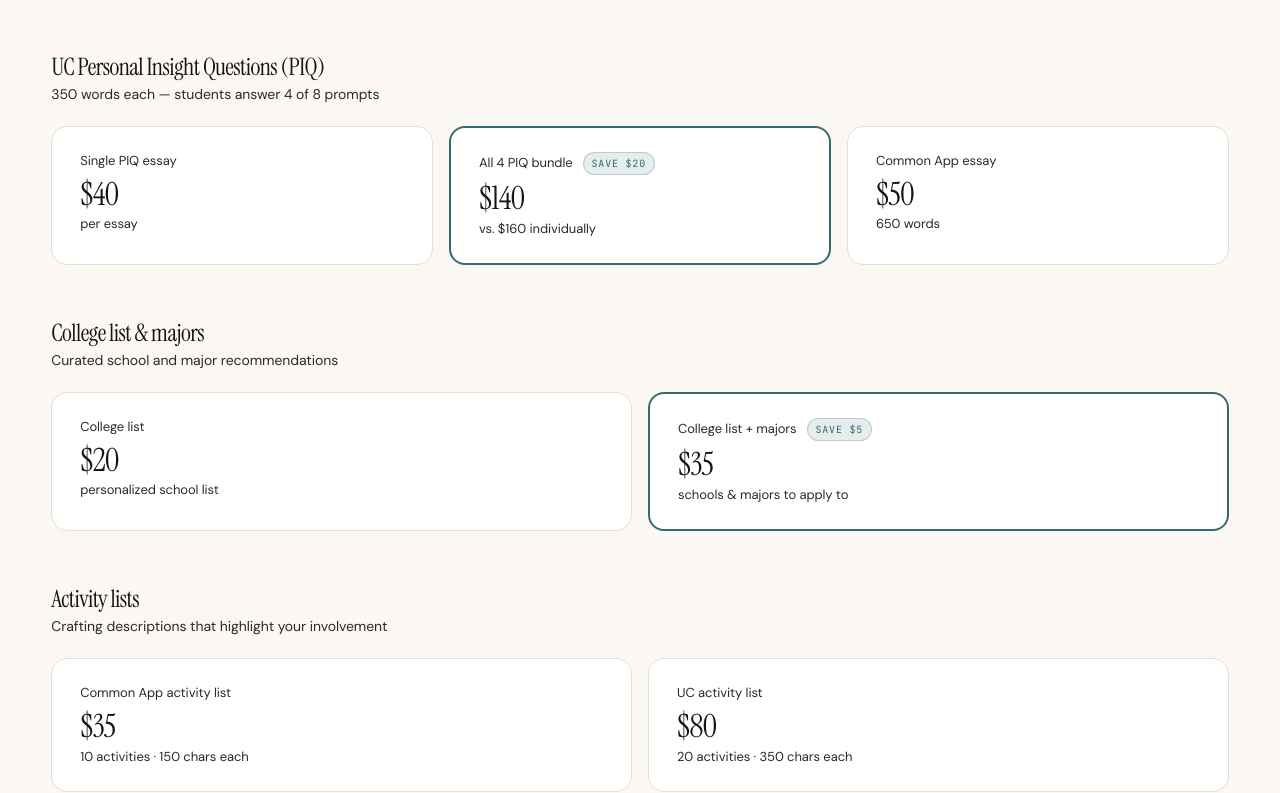
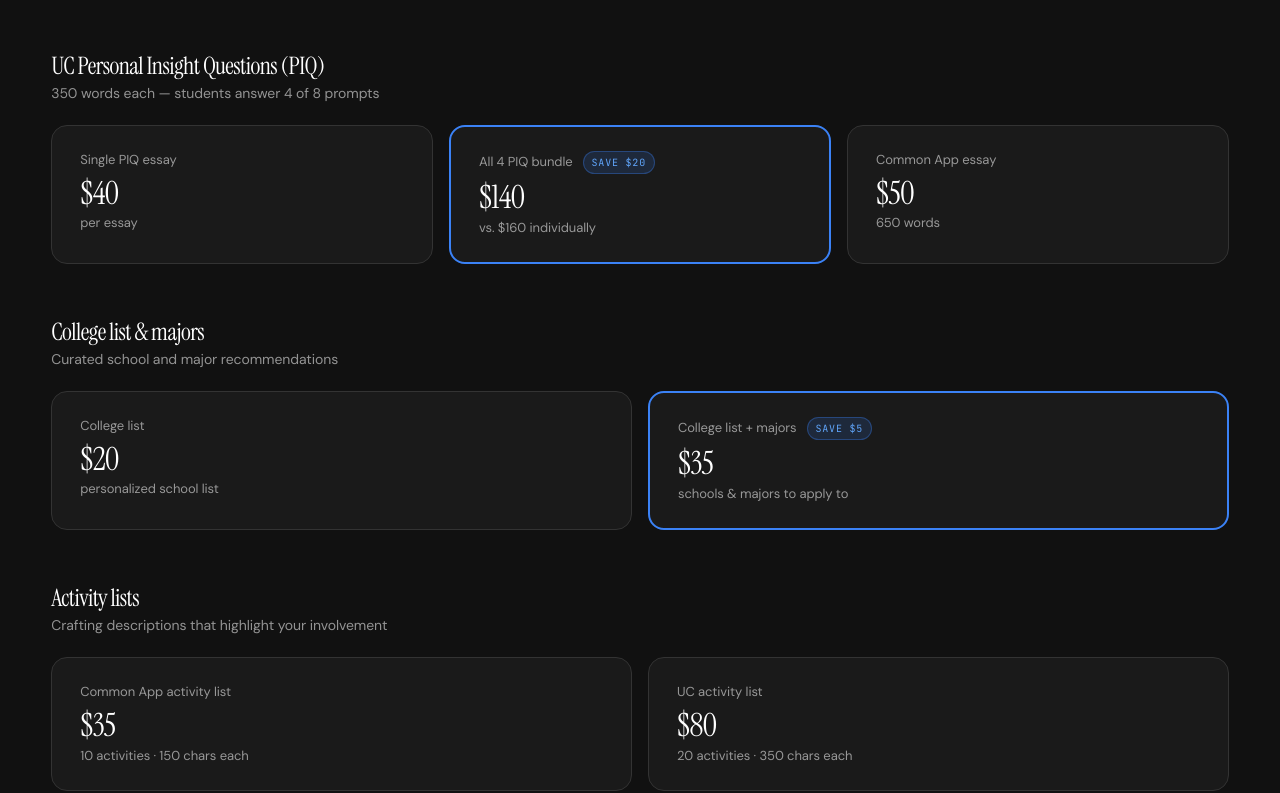
Before and after one commit to hrsinghvi/925admit, a Next.js app: page /pricing in a window 1280 px wide. Shown: the part 974-1767 px from the top of the page. Built offline with nearby package versions, Linux system fonts and the light colour scheme.

Commit message:
style: dark background + blue accents on pricing section

```diff
--- a/app/pricing/page.tsx
+++ b/app/pricing/page.tsx
@@ -30,10 +30,11 @@ const faqJsonLd = {
 }
 
 const cardBase: CSSProperties = {
-  background: 'var(--paper)',
-  border: '1px solid var(--rule)',
+  background: '#1a1a1a',
+  border: '1px solid #333',
   borderRadius: 16,
   padding: '24px 28px',
+  color: '#fff',
 }
 
 const saveBadge: CSSProperties = {
@@ -44,15 +45,23 @@ const saveBadge: CSSProperties = {
   textTransform: 'uppercase',
   padding: '3px 8px',
   borderRadius: 999,
-  background: 'rgba(52,107,110,0.12)',
-  color: 'var(--accent)',
-  border: '1px solid rgba(52,107,110,0.25)',
+  background: 'rgba(59,130,246,0.15)',
+  color: '#60a5fa',
+  border: '1px solid rgba(59,130,246,0.35)',
   marginLeft: 10,
   verticalAlign: 'middle',
 }
 
 const featuredBorder: CSSProperties = {
-  border: '2px solid var(--accent)',
+  border: '2px solid #3b82f6',
+}
+
+const darkHeading: CSSProperties = {
+  color: '#fff',
+}
+
+const darkSub: CSSProperties = {
+  color: 'rgba(255,255,255,0.55)',
 }
 
 export default function PricingPage() {
@@ -79,13 +88,13 @@ export default function PricingPage() {
       </div>
 
       {/* Pricing Sections */}
-      <section className="section">
+      <section style={{ background: '#111', padding: '72px 0' }}>
         <div className="shell" style={{ display: 'flex', flexDirection: 'column', gap: 56 }}>
 
           {/* Supplemental Essays */}
           <div>
-            <h3 className="display" style={{ fontSize: 24, marginBottom: 6 }}>Supplemental essays</h3>
-            <p style={{ fontSize: 14, color: 'var(--ink-2)', marginBottom: 20 }}>
+            <h3 className="display" style={{ fontSize: 24, marginBottom: 6, ...darkHeading }}>Supplemental essays</h3>
+            <p style={{ fontSize: 14, marginBottom: 20, ...darkSub }}>
               Priced by word count — each includes 2 rounds of revision
             </p>
             <div style={{ ...cardBase }}>
@@ -103,8 +112,8 @@ export default function PricingPage() {
                       <td style={{
                         padding: '14px 0',
                         fontSize: 15,
-                        color: 'var(--ink)',
-                        borderBottom: i < arr.length - 1 ? '1px solid var(--rule)' : 'none',
+                        color: 'rgba(255,255,255,0.85)',
+                        borderBottom: i < arr.length - 1 ? '1px solid #333' : 'none',
                       }}>
                         {range}
                       </td>
@@ -112,9 +121,9 @@ export default function PricingPage() {
                         padding: '14px 0',
                         fontSize: 15,
                         fontWeight: 600,
-                        color: 'var(--ink)',
+                        color: '#fff',
                         textAlign: 'right',
-                        borderBottom: i < arr.length - 1 ? '1px solid var(--rule)' : 'none',
+                        borderBottom: i < arr.length - 1 ? '1px solid #333' : 'none',
                       }}>
                         {price}
                       </td>
@@ -127,69 +136,69 @@ export default function PricingPage() {
 
           {/* UC PIQs + Common App */}
           <div>
-            <h3 className="display" style={{ fontSize: 24, marginBottom: 6 }}>UC Personal Insight Questions (PIQ)</h3>
-            <p style={{ fontSize: 14, color: 'var(--ink-2)', marginBottom: 20 }}>
+            <h3 className="display" style={{ fontSize: 24, marginBottom: 6, ...darkHeading }}>UC Personal Insight Questions (PIQ)</h3>
+            <p style={{ fontSize: 14, marginBottom: 20, ...darkSub }}>
               350 words each — students answer 4 of 8 prompts
             </p>
             <div style={{ display: 'grid', gridTemplateColumns: 'repeat(3, 1fr)', gap: 16 }}>
               <div style={{ ...cardBase }}>
-                <p style={{ fontSize: 13, color: 'var(--ink-2)', marginBottom: 8 }}>Single PIQ essay</p>
-                <p className="display" style={{ fontSize: 32, margin: '0 0 4px' }}>$40</p>
-                <p style={{ fontSize: 13, color: 'var(--ink-2)', margin: 0 }}>per essay</p>
+                <p style={{ fontSize: 13, ...darkSub, marginBottom: 8 }}>Single PIQ essay</p>
+                <p className="display" style={{ fontSize: 32, margin: '0 0 4px', color: '#fff' }}>$40</p>
+                <p style={{ fontSize: 13, ...darkSub, margin: 0 }}>per essay</p>
               </div>
               <div style={{ ...cardBase, ...featuredBorder }}>
-                <p style={{ fontSize: 13, color: 'var(--ink-2)', marginBottom: 8 }}>
+                <p style={{ fontSize: 13, ...darkSub, marginBottom: 8 }}>
                   All 4 PIQ bundle<span style={saveBadge}>Save $20</span>
                 </p>
-                <p className="display" style={{ fontSize: 32, margin: '0 0 4px' }}>$140</p>
-                <p style={{ fontSize: 13, color: 'var(--ink-2)', margin: 0 }}>vs. $160 individually</p>
+                <p className="display" style={{ fontSize: 32, margin: '0 0 4px', color: '#fff' }}>$140</p>
+                <p style={{ fontSize: 13, ...darkSub, margin: 0 }}>vs. $160 individually</p>
               </div>
               <div style={{ ...cardBase }}>
-                <p style={{ fontSize: 13, color: 'var(--ink-2)', marginBottom: 8 }}>Common App essay</p>
-                <p className="display" style={{ fontSize: 32, margin: '0 0 4px' }}>$50</p>
-                <p style={{ fontSize: 13, color: 'var(--ink-2)', margin: 0 }}>650 words</p>
+                <p style={{ fontSize: 13, ...darkSub, marginBottom: 8 }}>Common App essay</p>
+                <p className="display" style={{ fontSize: 32, margin: '0 0 4px', color: '#fff' }}>$50</p>
+                <p style={{ fontSize: 13, ...darkSub, margin: 0 }}>650 words</p>
               </div>
             </div>
           </div>
 
           {/* College List & Majors */}
           <div>
-            <h3 className="display" style={{ fontSize: 24, marginBottom: 6 }}>College list &amp; majors</h3>
-            <p style={{ fontSize: 14, color: 'var(--ink-2)', marginBottom: 20 }}>
+            <h3 className="display" style={{ fontSize: 24, marginBottom: 6, ...darkHeading }}>College list &amp; majors</h3>
+            <p style={{ fontSize: 14, marginBottom: 20, ...darkSub }}>
               Curated school and major recommendations
             </p>
             <div style={{ display: 'grid', gridTemplateColumns: '1fr 1fr', gap: 16 }}>
               <div style={{ ...cardBase }}>
-                <p style={{ fontSize: 13, color: 'var(--ink-2)', marginBottom: 8 }}>College list</p>
-                <p className="display" style={{ fontSize: 32, margin: '0 0 4px' }}>$20</p>
-                <p style={{ fontSize: 13, color: 'var(--ink-2)', margin: 0 }}>personalized school list</p>
+                <p style={{ fontSize: 13, ...darkSub, marginBottom: 8 }}>College list</p>
+                <p className="display" style={{ fontSize: 32, margin: '0 0 4px', color: '#fff' }}>$20</p>
+                <p style={{ fontSize: 13, ...darkSub, margin: 0 }}>personalized school list</p>
               </div>
               <div style={{ ...cardBase, ...featuredBorder }}>
-                <p style={{ fontSize: 13, color: 'var(--ink-2)', marginBottom: 8 }}>
+                <p style={{ fontSize: 13, ...darkSub, marginBottom: 8 }}>
                   College list + majors<span style={saveBadge}>Save $5</span>
                 </p>
-                <p className="display" style={{ fontSize: 32, margin: '0 0 4px' }}>$35</p>
-                <p style={{ fontSize: 13, color: 'var(--ink-2)', margin: 0 }}>schools &amp; majors to apply to</p>
+                <p className="display" style={{ fontSize: 32, margin: '0 0 4px', color: '#fff' }}>$35</p>
+                <p style={{ fontSize: 13, ...darkSub, margin: 0 }}>schools &amp; majors to apply to</p>
               </div>
             </div>
           </div>
 
           {/* Activity Lists */}
           <div>
-            <h3 className="display" style={{ fontSize: 24, marginBottom: 6 }}>Activity lists</h3>
-            <p style={{ fontSize: 14, color: 'var(--ink-2)', marginBottom: 20 }}>
+            <h3 className="display" style={{ fontSize: 24, marginBottom: 6, ...darkHeading }}>Activity lists</h3>
+            <p style={{ fontSize: 14, marginBottom: 20, ...darkSub }}>
               Crafting descriptions that highlight your involvement
             </p>
             <div style={{ display: 'grid', gridTemplateColumns: '1fr 1fr', gap: 16 }}>
               <div style={{ ...cardBase }}>
-                <p style={{ fontSize: 13, color: 'var(--ink-2)', marginBottom: 8 }}>Common App activity list</p>
-                <p className="display" style={{ fontSize: 32, margin: '0 0 4px' }}>$35</p>
-                <p style={{ fontSize: 13, color: 'var(--ink-2)', margin: 0 }}>10 activities · 150 chars each</p>
+                <p style={{ fontSize: 13, ...darkSub, marginBottom: 8 }}>Common App activity list</p>
+                <p className="display" style={{ fontSize: 32, margin: '0 0 4px', color: '#fff' }}>$35</p>
+                <p style={{ fontSize: 13, ...darkSub, margin: 0 }}>10 activities · 150 chars each</p>
               </div>
               <div style={{ ...cardBase }}>
-                <p style={{ fontSize: 13, color: 'var(--ink-2)', marginBottom: 8 }}>UC activity list</p>
-                <p className="display" style={{ fontSize: 32, margin: '0 0 4px' }}>$80</p>
-                <p style={{ fontSize: 13, color: 'var(--ink-2)', margin: 0 }}>20 activities · 350 chars each</p>
+                <p style={{ fontSize: 13, ...darkSub, marginBottom: 8 }}>UC activity list</p>
+                <p className="display" style={{ fontSize: 32, margin: '0 0 4px', color: '#fff' }}>$80</p>
+                <p style={{ fontSize: 13, ...darkSub, margin: 0 }}>20 activities · 350 chars each</p>
               </div>
             </div>
           </div>
```
